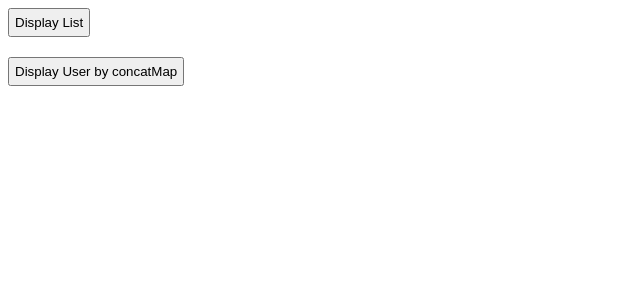
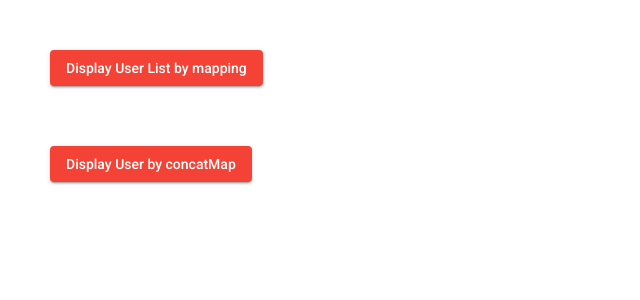
Before and after one commit to trescoder/angular-table-with-paginator, an Angular app: page / in a window 1280 px wide. Shown: the top 300 px of the page, without its empty margins (0-640 px from the left). Built offline with nearby package versions, Linux system fonts and the light colour scheme.

Commit message:
add: angular material

```diff
--- a/angular.json
+++ b/angular.json
@@ -28,6 +28,7 @@
               "src/assets"
             ],
             "styles": [
+              "./node_modules/@angular/material/prebuilt-themes/indigo-pink.css",
               "src/styles.scss"
             ],
             "scripts": []
@@ -96,6 +97,7 @@
               "src/assets"
             ],
             "styles": [
+              "./node_modules/@angular/material/prebuilt-themes/indigo-pink.css",
               "src/styles.scss"
             ],
             "scripts": []
--- a/package.json
+++ b/package.json
@@ -11,10 +11,12 @@
   "private": true,
   "dependencies": {
     "@angular/animations": "^14.2.0",
+    "@angular/cdk": "^14.2.5",
     "@angular/common": "^14.2.0",
     "@angular/compiler": "^14.2.0",
     "@angular/core": "^14.2.0",
     "@angular/forms": "^14.2.0",
+    "@angular/material": "^14.2.5",
     "@angular/platform-browser": "^14.2.0",
     "@angular/platform-browser-dynamic": "^14.2.0",
     "@angular/router": "^14.2.0",
--- a/src/app/app.component.html
+++ b/src/app/app.component.html
@@ -1,6 +1,6 @@
 <!-- Code for  Map Operator -->
-<div>
-  <button (click)="displayUserList()" >Display List</button>
+<div class="testContainer">
+  <button mat-raised-button color="warn" (click)="displayUserList()" >Display User List by mapping</button>
   <div *ngFor="let user of usersList | async">
     <div style="width: 200px; height: 200px; margin: 20px; float: left;">
       <img style="display: block;" width="100%" height="100%" [src]="user.avatar" [alt]="user.first_name">
@@ -10,8 +10,8 @@
 </div>
 
 <!-- Code For  ConcatMap-->
-<div>
-  <button (click)="displayUser()" [disabled]="isConcatMapBtn">Display User by concatMap</button>
+<div class="testContainer">
+  <button mat-raised-button color="warn" (click)="displayUser()" [disabled]="isConcatMapBtn">Display User by concatMap</button>
   <div *ngIf="user">
     <div style="width: 200px; height: 200px; margin: 20px; float: left;">
       <img style="display: block;" width="100%" height="100%" [src]="user.avatar" [alt]="user.first_name">
--- a/src/app/app.component.scss
+++ b/src/app/app.component.scss
@@ -1,4 +1,5 @@
-button {
-    padding: 5px;
-    margin-bottom: 20px;
+.testContainer {
+    clear: both;
+    margin: 40px;
+    padding: 10px;
 }
--- a/src/app/app.component.ts
+++ b/src/app/app.component.ts
@@ -1,12 +1,12 @@
 import { HttpErrorResponse } from '@angular/common/http';
 import { Component } from '@angular/core';
-import { concatMap, filter, finalize, flatMap, map, Observable, tap } from 'rxjs';
+import { concatMap, filter, finalize, flatMap, map, mergeMap, Observable, tap } from 'rxjs';
 import { ReqResResponse, ReqResService, User } from './req-res.service';
 
 @Component({
   selector: 'app-root',
   templateUrl: './app.component.html',
-  styleUrls: ['./app.component.scss']
+  styleUrls: ['./app.component.scss'],
 })
 export class AppComponent {
   title = 'common-rxjs-operators';
@@ -31,14 +31,13 @@ export class AppComponent {
     this.reqResService.getUserList().pipe(
       map((response: ReqResResponse) => response.data),
       // tap((value) => console.log(value)),
-      flatMap((value) => value),
+      mergeMap((value) => value),
       // tap((value) => console.log(value)),
       filter((user: User, index: number) => user.id === id),
       // tap((value) => console.log(value)),
       finalize(()=>{
         this.isConcatMapBtn = false;
-      })
-      )
+      }))
       // concatMap((userList: User[]) => this.reqResService.getUser(userList[0].id)),
       .subscribe({
         next: (user: User) => {
--- a/src/app/app.module.ts
+++ b/src/app/app.module.ts
@@ -4,16 +4,29 @@ import { HttpClientModule } from '@angular/common/http';
 
 import { AppRoutingModule } from './app-routing.module';
 import { AppComponent } from './app.component';
+import { BrowserAnimationsModule } from '@angular/platform-browser/animations';
+
+import {MatButton, MatButtonModule } from "@angular/material/button";
+
+const MaterialModule = [
+  MatButtonModule
+];
+const MaterialComponents = [
+  MatButton
+]
 
 @NgModule({
   declarations: [
-    AppComponent
+    AppComponent,
   ],
   imports: [
     BrowserModule,
     AppRoutingModule,
-    HttpClientModule
+    HttpClientModule,
+    BrowserAnimationsModule,
+    ...MaterialModule
   ],
+  exports: [MatButton],
   providers: [],
   bootstrap: [AppComponent]
 })
--- a/src/index.html
+++ b/src/index.html
@@ -6,8 +6,11 @@
   <base href="/">
   <meta name="viewport" content="width=device-width, initial-scale=1">
   <link rel="icon" type="image/x-icon" href="favicon.ico">
+  <link rel="preconnect" href="https://fonts.gstatic.com">
+  <link href="https://fonts.googleapis.com/css2?family=Roboto:wght@300;400;500&display=swap" rel="stylesheet">
+  <link href="https://fonts.googleapis.com/icon?family=Material+Icons" rel="stylesheet">
 </head>
-<body>
+<body class="mat-typography">
   <app-root></app-root>
 </body>
 </html>
--- a/src/styles.scss
+++ b/src/styles.scss
@@ -1 +1,4 @@
 /* You can add global styles to this file, and also import other style files */
+
+html, body { height: 100%; }
+body { margin: 0; font-family: Roboto, "Helvetica Neue", sans-serif; }
```
Also changed, not shown: 1 other file (tests, documents, lock files or other folders).
